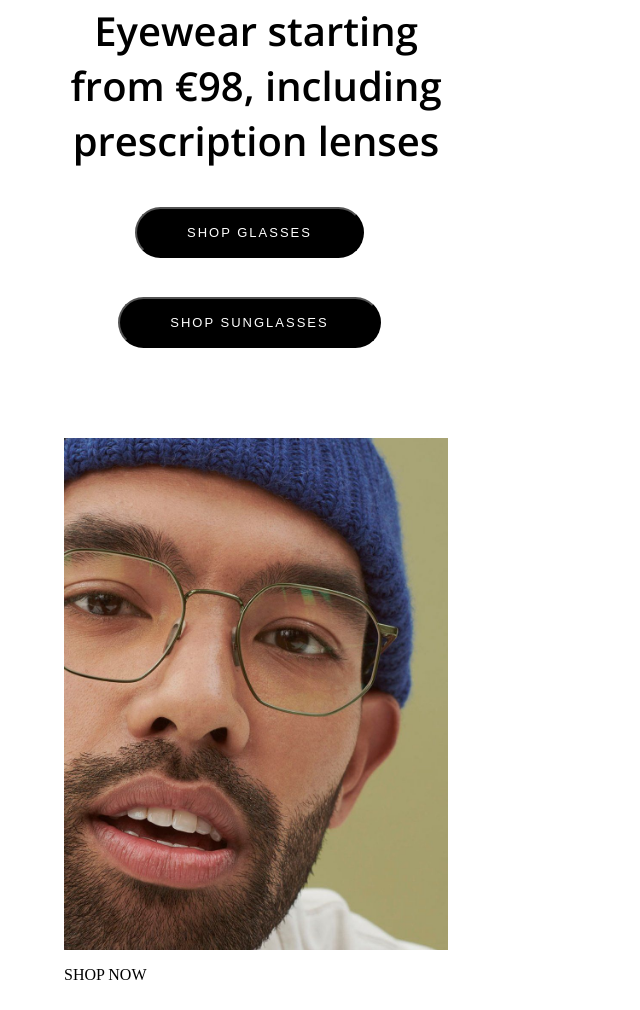
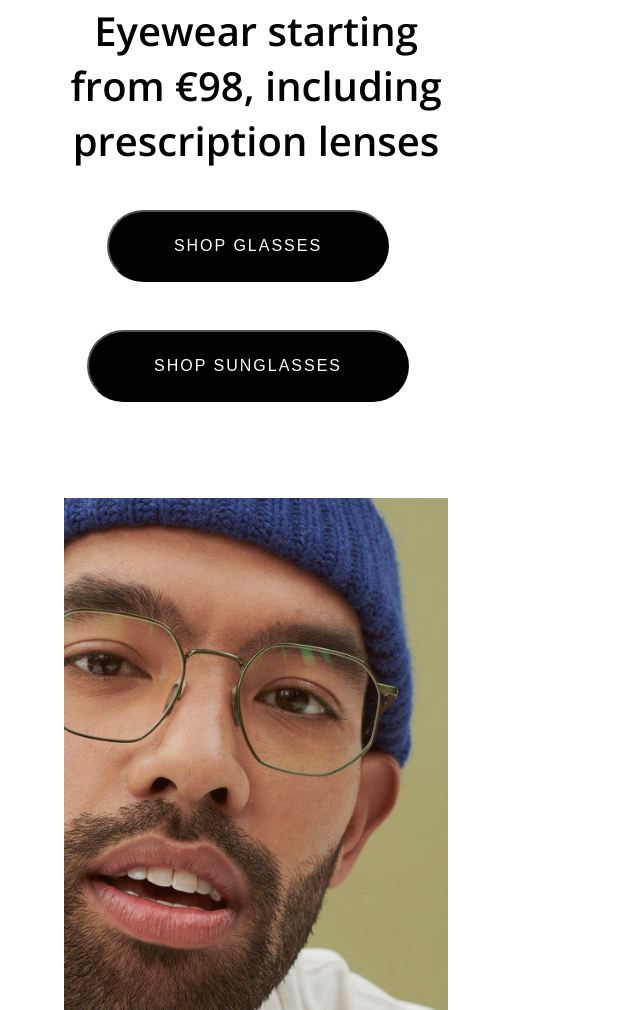
Before and after one commit to mirrekers/blokweb-2020, a plain HTML site: page index.html in a window 1280 px wide. Shown: the part 2446-3456 px from the top of the page, without its empty margins (0-640 px from the left). Drawn offline with nearby package versions, Linux system fonts and the light colour scheme.

Commit message:
Update style.css

```diff
--- a/styles/style.css
+++ b/styles/style.css
@@ -41,12 +41,12 @@ margin:0; padding:.5em 1em;
 
 button{
   display: inline-block;
-   padding: 16px 50px;
+   padding: 25px 65px;
    margin:1em 2em 2em 1em;
    border-radius:99px;
    color:white;
    background-color: black;
-   font-size:13px;
+   font-size:16px;
    letter-spacing: 2px;
    text-transform: uppercase;
 
```
